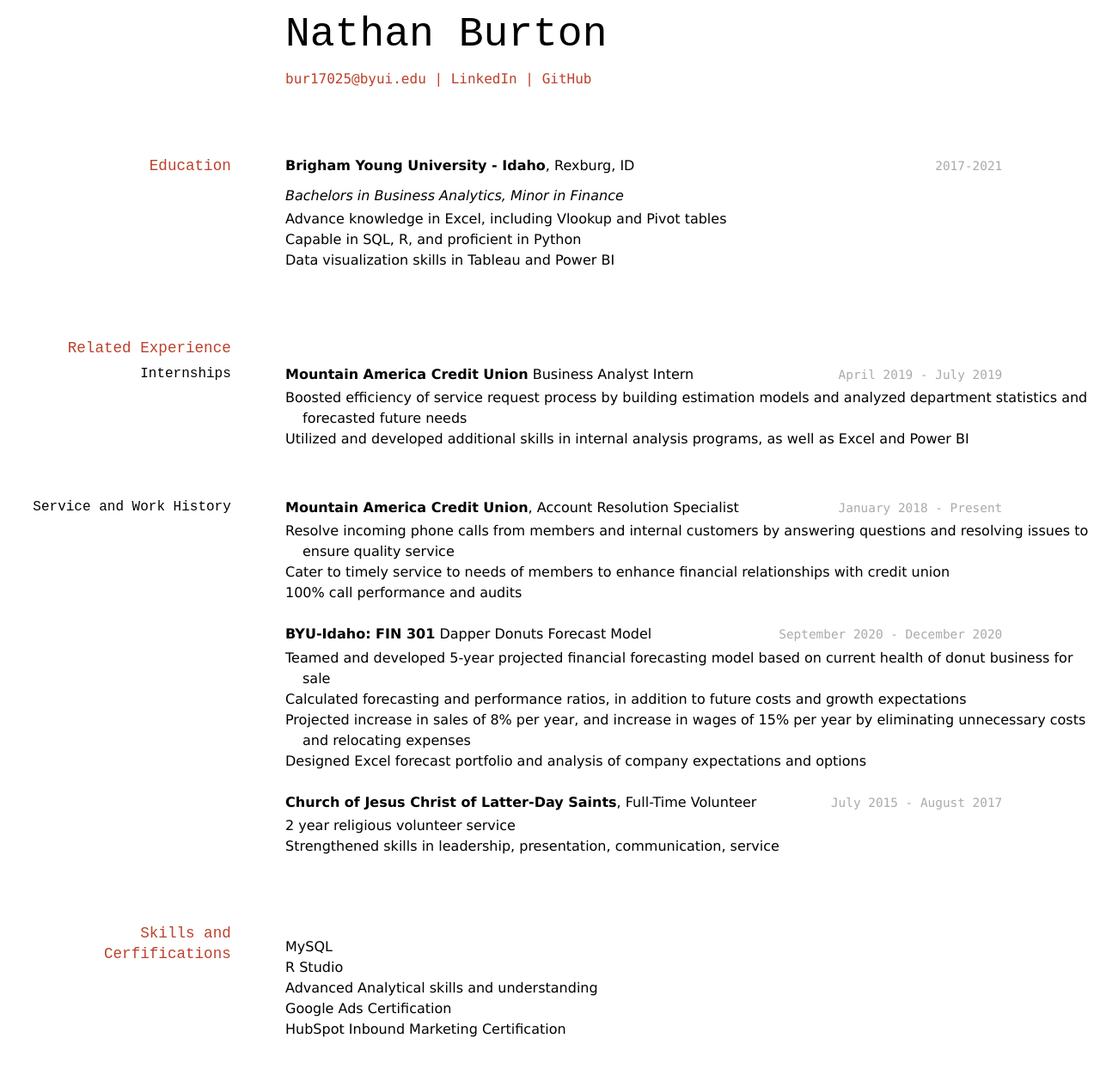
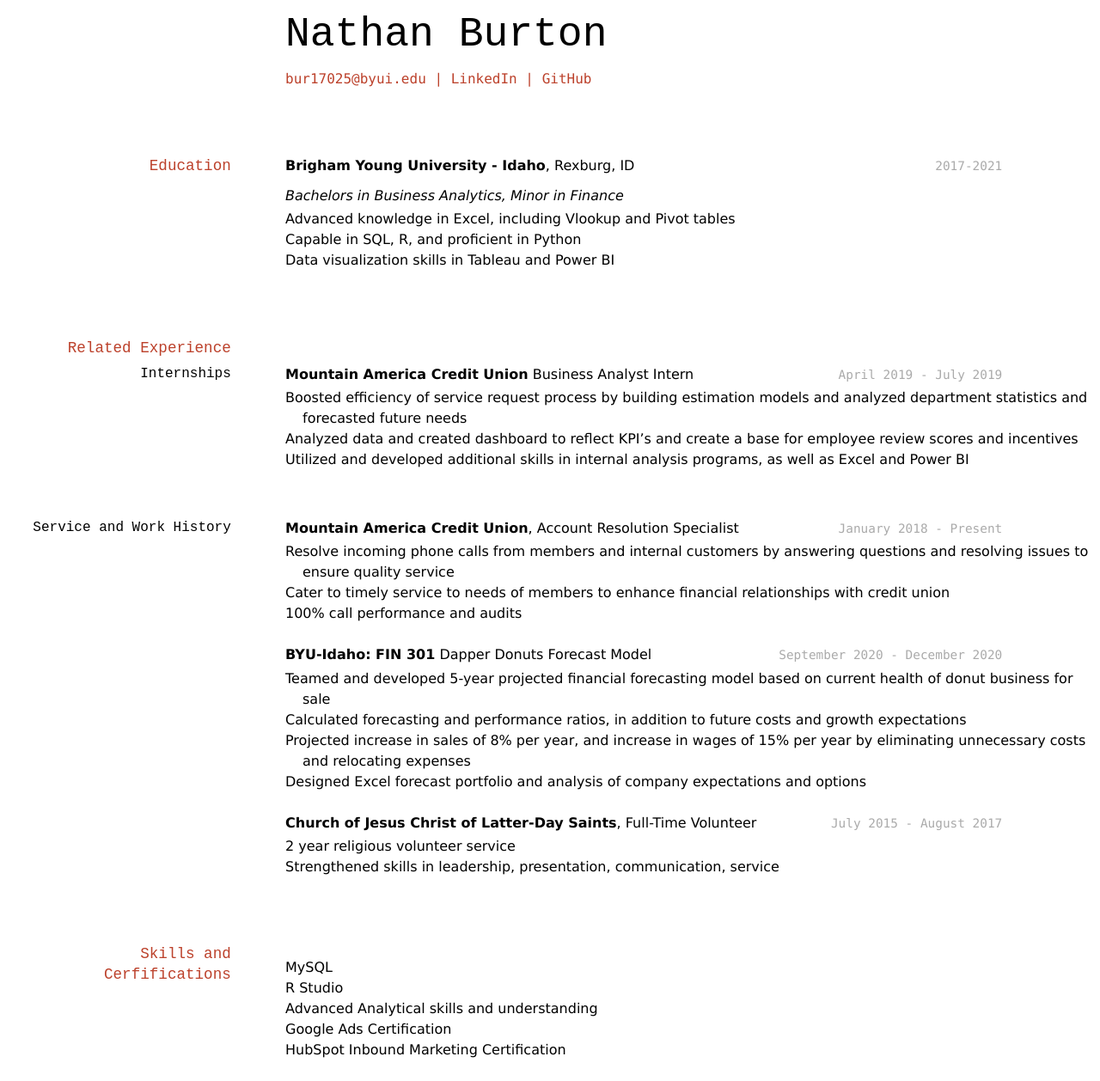
Before and after one commit to nateburton11/BurtonNathanResume, a Jekyll site: the page built from docs/index.md, in a window 1280 px wide. Shown: the whole page at 86% size. Built offline with Jekyll 4.4.1, drawn with Linux system fonts in a browser that asks for light colours; before the commit the page ends 1234 px from its top, so only the background shows below that.

Commit message:
job details updated

```diff
--- a/docs/index.md
+++ b/docs/index.md
@@ -21,7 +21,7 @@ __Brigham Young University - Idaho__, Rexburg, ID
 
 _Bachelors in Business Analytics, Minor in Finance_
 
-- Advance knowledge in Excel, including Vlookup and Pivot tables
+- Advanced knowledge in Excel, including Vlookup and Pivot tables
 - Capable in SQL, R, and proficient in Python
 - Data visualization skills in Tableau and Power BI
 
@@ -35,6 +35,7 @@ __Mountain America Credit Union__ Business Analyst Intern
 
 - Boosted efficiency of service request process by building estimation models and analyzed department
 statistics and forecasted future needs
+- Analyzed data and created dashboard to reflect KPI's and create a base for employee review scores and incentives
 - Utilized and developed additional skills in internal analysis programs, as well as Excel and Power BI
 
 ### Service and Work History
```
